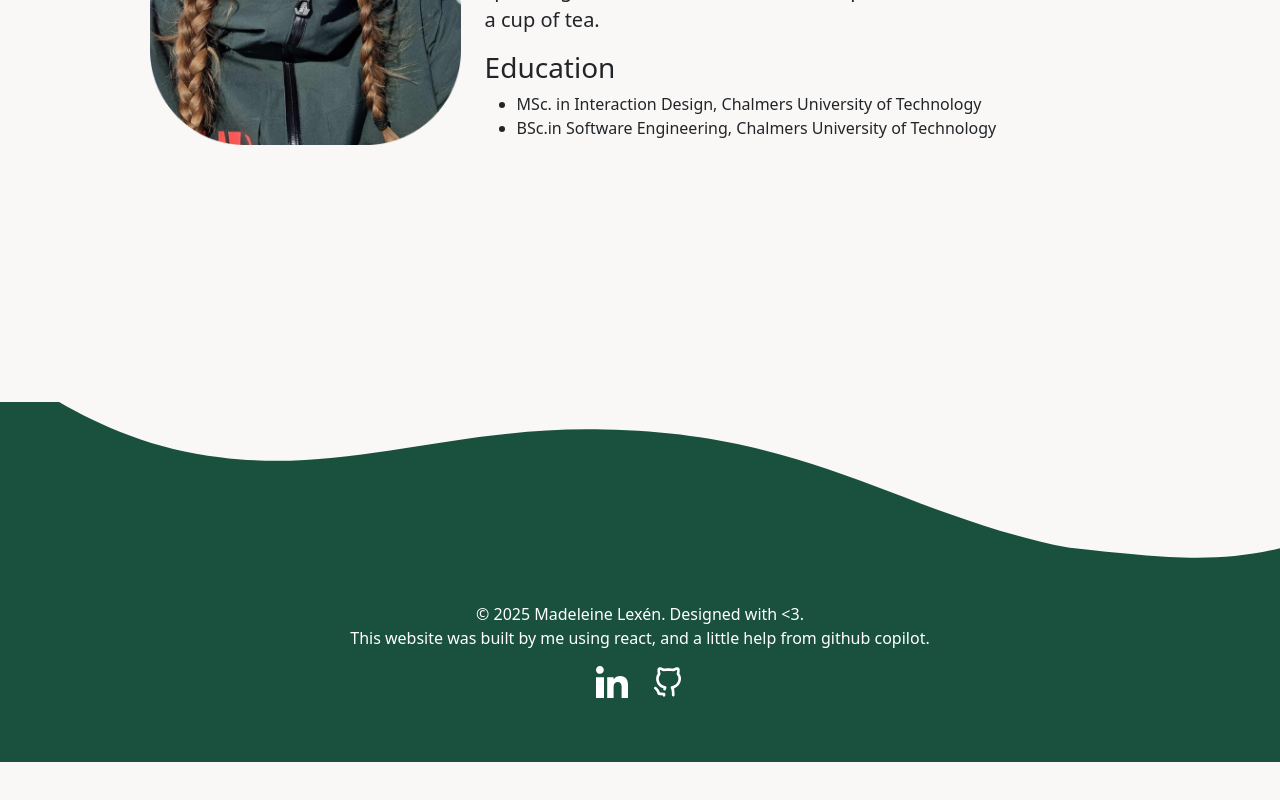
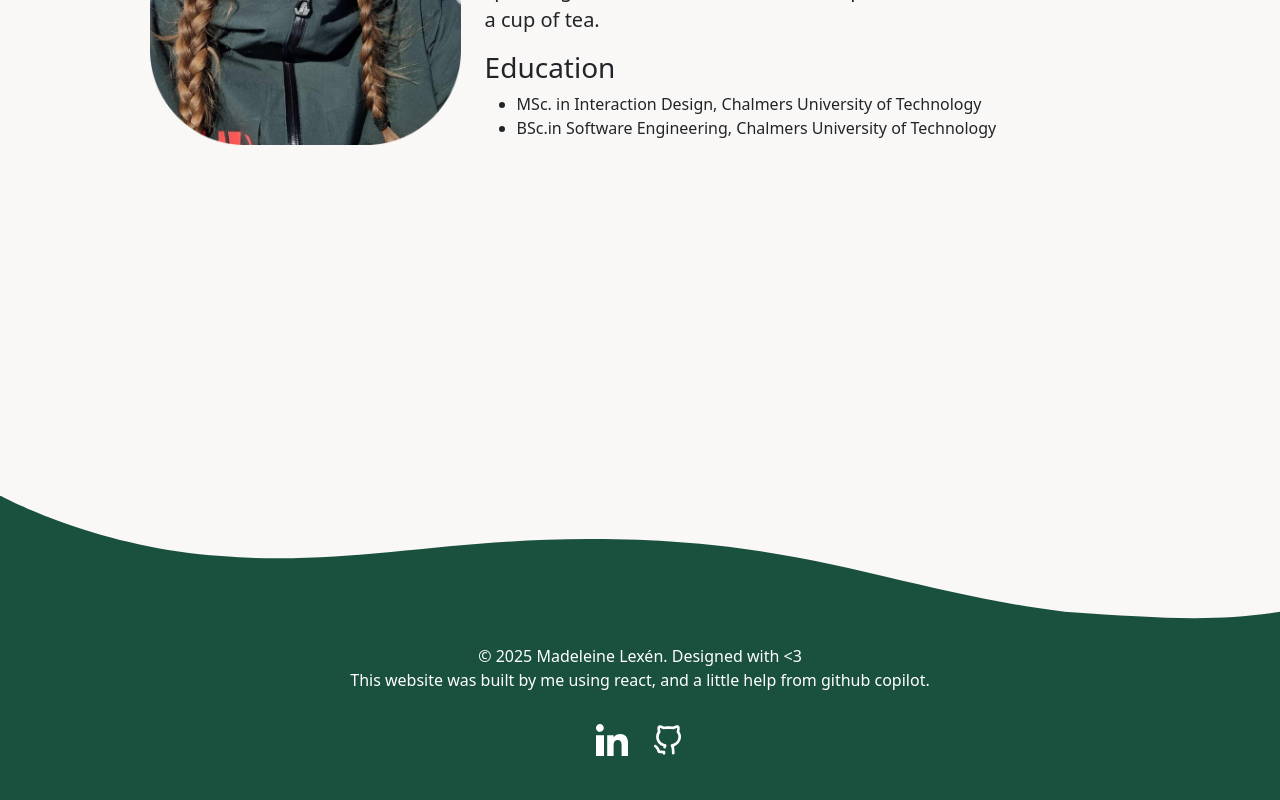
Before and after one commit to MadeleineLexen/madeleinelexen.github.io, a React (Vite) app: page /#hero in a window 1280 px wide. Shown: the part 1963-2763 px from the top of the page. Before the commit the page ends 2725 px from the top, so only its background shows below. Built offline with nearby package versions, Linux system fonts and the light colour scheme.

Commit message:
Fixed footer svg

```diff
--- a/src/components/Footer2.jsx
+++ b/src/components/Footer2.jsx
@@ -14,7 +14,7 @@ const UxFooter = () => {
 
 
       <div className="ux-footer-content">
-        <p>© {year} Madeleine Lexén. Designed with &lt;3.</p>
+        <p>© {year} Madeleine Lexén. Designed with &lt;3</p>
         <p> This website was built by me using react, and a little help from github copilot.</p>
         <div className="ux-footer-social-icons">
           <a
--- a/src/components/styles/Footer2.css
+++ b/src/components/styles/Footer2.css
@@ -5,6 +5,7 @@
   right: 50%;
   margin-left: -50vw;
   margin-right: -50vw;
+  margin-top: calc(100vw / 5.29); /* Space for the wave */
   background-color: #1A513E; /* Match wave footer color*/
   color: white;
   text-align: center;
@@ -12,7 +13,6 @@
   flex-direction: column;
   justify-content: center;
   align-items: center;
-  padding-top: 200px;
   padding-bottom: 4rem;
   overflow: visible;
 }
@@ -22,15 +22,15 @@
   top: 0;
   left: 0;
   width: 100%;
-  height: 200px;
+  height: auto;
   display: block;
-  object-fit: cover;
-  object-position: bottom;
+  transform: translateY(-99%);
+  pointer-events: none;
 }
 
 
 .ux-footer-content {
-  position: relative; /* sits above SVG */
+  position: relative;
   z-index: 1;
   display: flex;
   flex-direction: column;
@@ -44,7 +44,7 @@
 }
 
 .ux-footer-social-icons {
-  margin-top: 1rem;
+  margin-top: 2rem;
   display: flex;
   gap: 1.5rem;
   justify-content: center;
@@ -69,3 +69,10 @@
   opacity: 0.7;
   transform: translateY(-3px);
 }
+
+@media (max-width: 700px) {
+  .ux-footer-content p {
+    margin-left: 2rem;
+    margin-right: 2rem;
+  }
+}
```
Also changed, not shown: src/assets/Wave-footer.svg.
